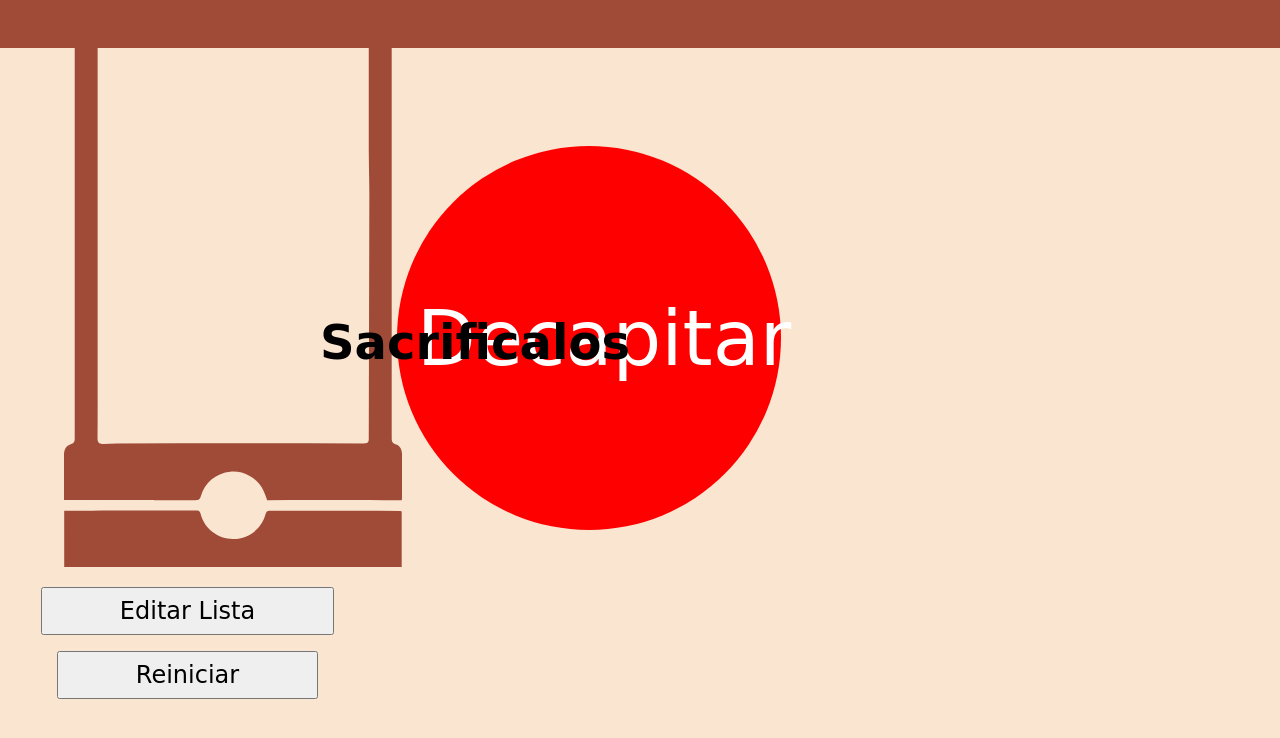
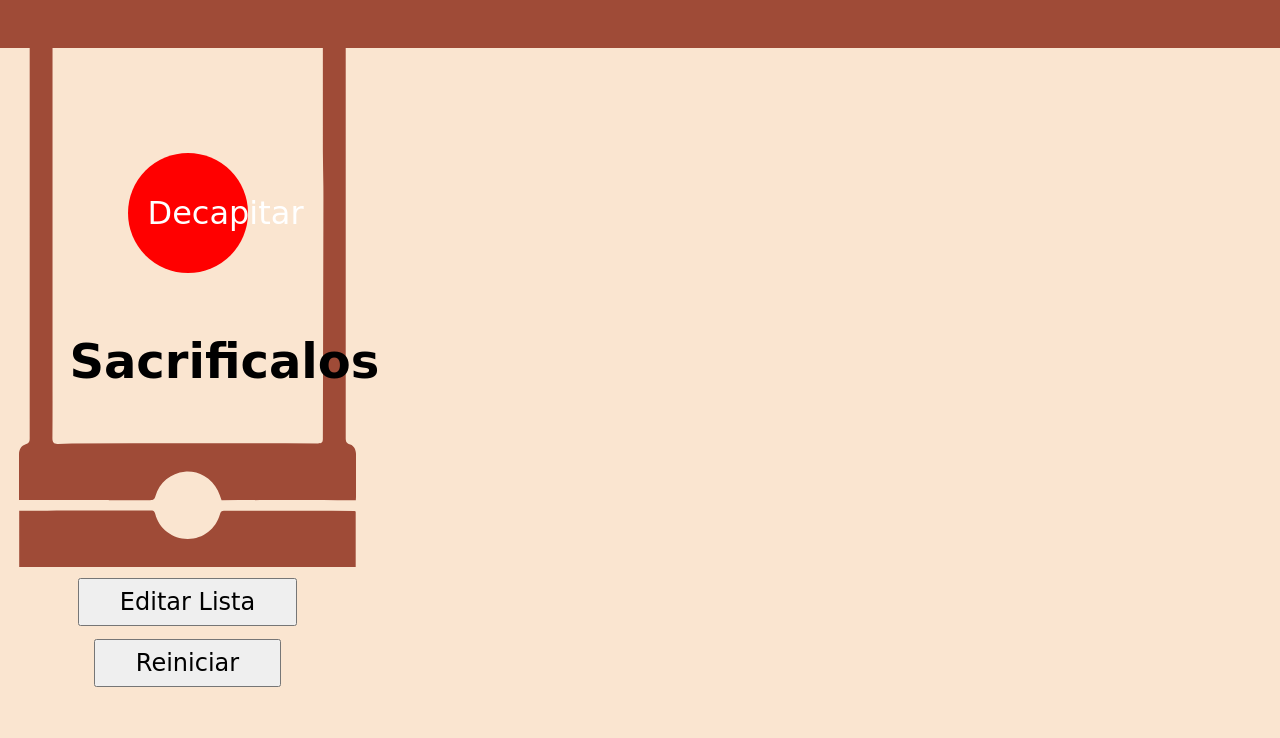
Before and after one commit to todaunabossa/wheelOfDoom, a plain HTML site: page html/game.html in a window 1280 px wide. Drawn offline with Linux system fonts and the light colour scheme; a web font is replaced by a local one.

Commit message:
correcciones css game-styles

```diff
--- a/css/game-styles.css
+++ b/css/game-styles.css
@@ -6,40 +6,61 @@
     --wood: #9F4B37;
     --white: #FFFFFF;
 }
+
+
+.guillotine {
+    margin: auto;
+    width: 90%;
+    position: relative;
+}
+
+.guillotine-img{
+    width: 100%;
+    position: relative;
+
+}
+
+.guillotine-game {
+    width: 70%;
+    height: 40%;
+    position: absolute;
+    top: 20%;
+    left: 15%;
+    justify-content: center;
+
+}
+
 .decapitate{
-    width: 30vw;
-    height: 30vw;
-    font-size: 6vw;
+    width: 120px;
+    height: 120px;
+    font-size: 2rem;
     border: none;
     background-color: var(--true-blod);
     color: var(--white);
     border-radius: 50%;
-    position: absolute;
-    left: 11vw;
-}
 
-.guillotine-game {
-    width: 70vw;
-    height: 30vh;
-    position: absolute;
-    top: 5%;
-    left: 15vw;
-
-}
-
-h2{
-font-size: 3rem;
-position: absolute;
-top: 15rem;
-left: 5vw;
 
 }
 
 
+h2{
+width: 100%;
+font-size: 3rem;
+position: absolute;
+top: 180px;
+
+}
+
+footer{
+    width: 100%;
+
+}
+
 .edit, .restart{
     margin-top: 1rem;
-    padding: 1vh 6vw;
+    padding: 0.5rem 2.5rem;
     font-size: 1.5rem;
+    margin: 0.4rem;
 }
 
 .prueba{
--- a/css/styles.css
+++ b/css/styles.css
@@ -22,7 +22,6 @@ body{
   background-color: var(--bg-color);
   text-align: center;
 
-
 }
 
 header{
@@ -32,28 +31,21 @@ header{
 }
 
 
-
 .guillotine {
+    margin: auto;
     width: 90%;
     position: relative;
-    left: 5vw;
-    right: 0;
+
 
 }
 
-.guillotine-base{
+.guillotine-img{
     width: 100%;
     position: relative;
 
 }
 
-.decapitate {
-    width: 70%;
-    position: absolute;
-    top: 30%;
-    left: 15%;
 
-}
 
 .guillotine-text {
     width: 70%;
--- a/html/game.html
+++ b/html/game.html
@@ -7,8 +7,8 @@
     <meta name="viewport" content="width=device-width, initial-scale=1.0">
     <title>Decapitator wheel of doom</title>
     <link rel="stylesheet" href="/css/styles.css">
+    <link rel="stylesheet" href="/css/game-styles.css">
     <link rel="stylesheet" href="/css/popup-names.css">
-    <link rel="stylesheet" href="/css/game-styles.css">
 </head>
 
 <body>
@@ -20,7 +20,7 @@
 
         <section class="guillotine">
 
-            <img class="guillotine-base" src="/img/guillotine.svg" alt="guillotina estatica">
+            <img class="guillotine-img" src="/img/guillotine.svg" alt="guillotina estatica">
             <div class="guillotine-game">
                 <button onclick="showDoomed()" class="decapitate">Decapitar</button>
                 <h2 id="elegido">Sacrificalos</h2>
@@ -47,7 +47,7 @@
 
     <footer>
         <button class="edit" id="openModalBtn">Editar Lista</button>
-        <!-- <button id="openModalBtn" class="edit">Editar lista de condenados</button> -->
+
         <button class="restart">Reiniciar</button>
     </footer>
 
```
Also changed, not shown: html/index.html (+1 -1 lines).
